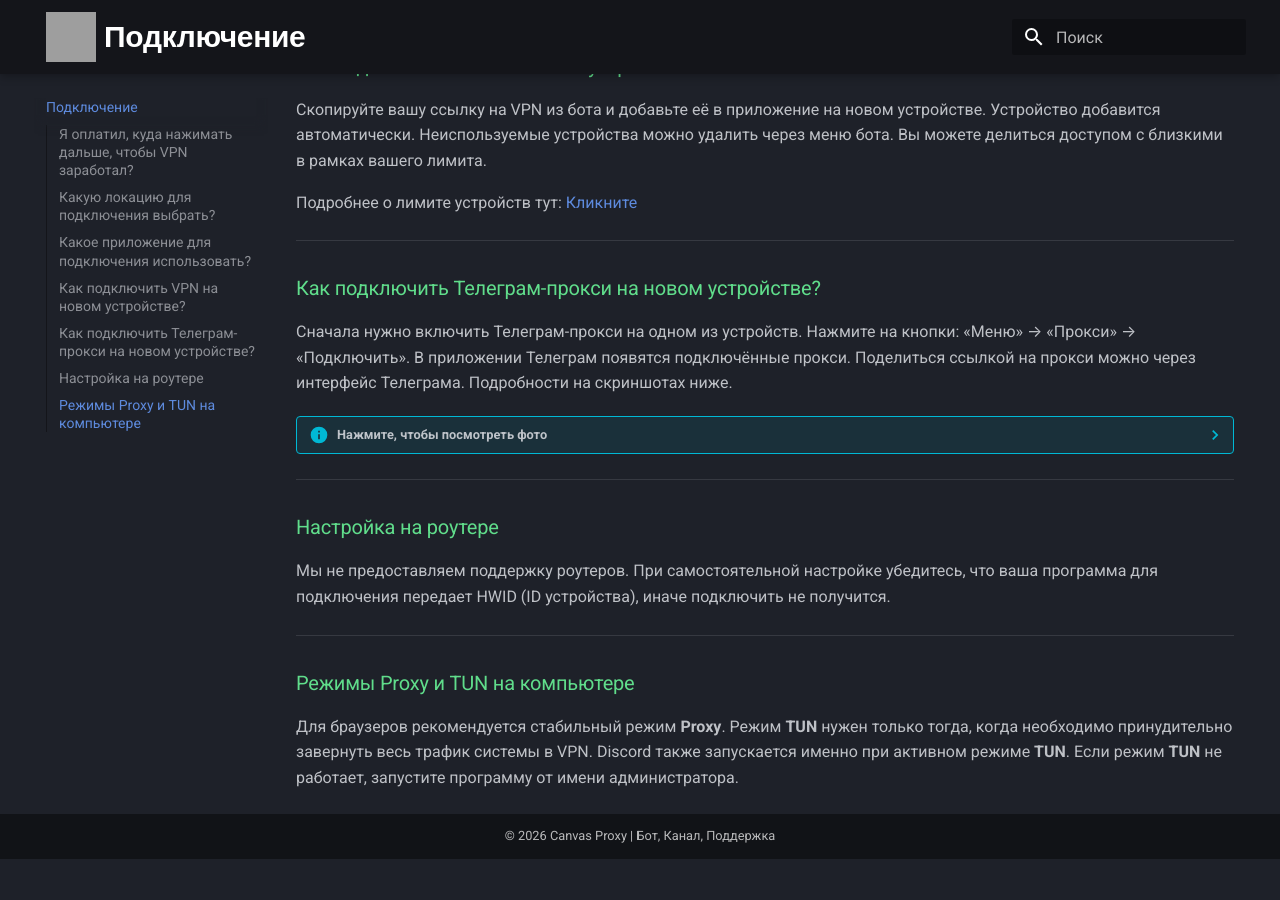
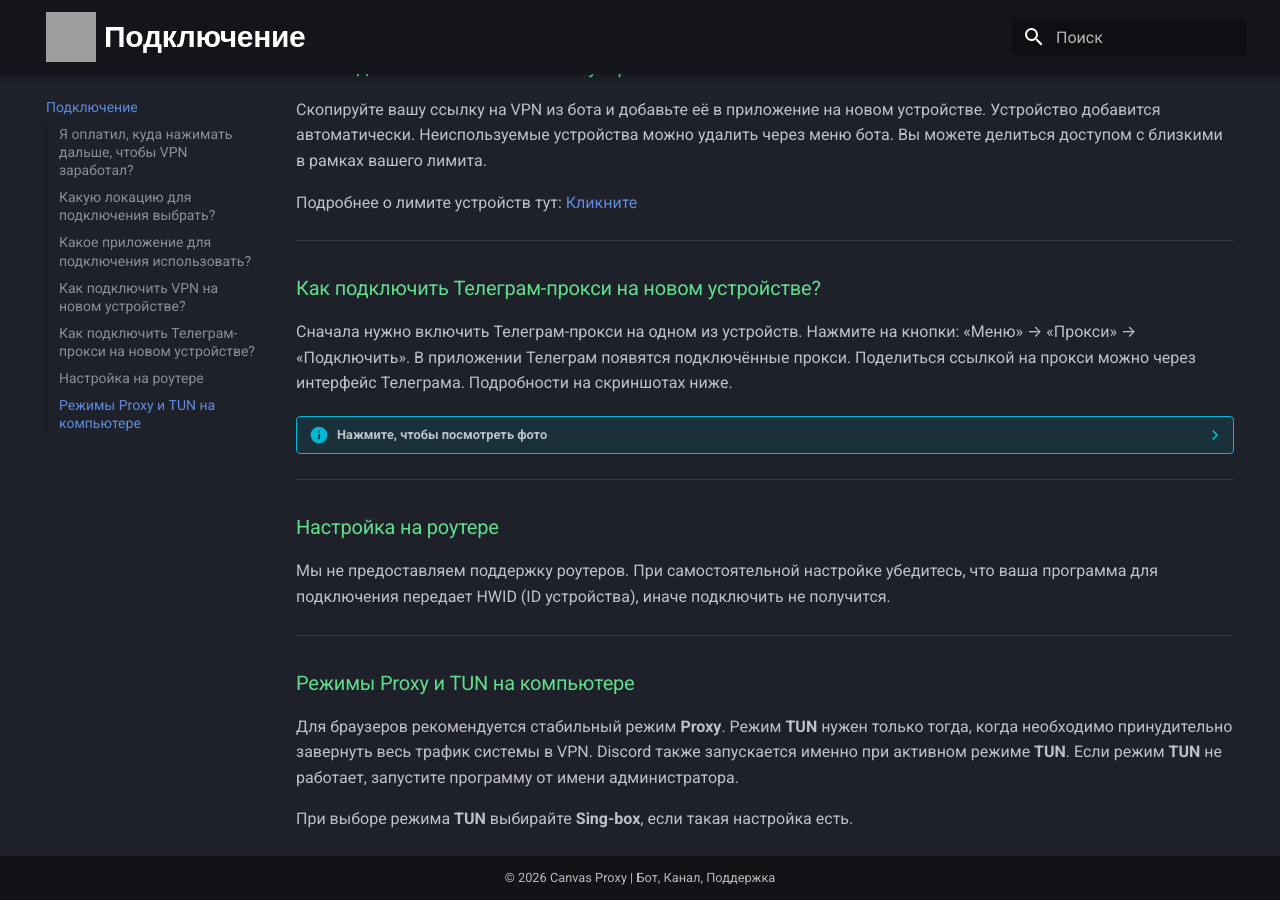
Before and after one commit to CanvasProxy/wiki, an MkDocs documentation site: the page built from docs/connection.md, in a window 1280 px wide and 900 px high, scrolled down 826 px. Built offline with MkDocs 1.6.1 and Material for MkDocs 9.7.7, drawn with Linux system fonts in a browser that asks for light colours; before the commit the page ends 1685 px from its top, so only the background shows below that; grey boxes are pictures that could not be loaded.

Commit message:
add text abot tun

```diff
--- a/docs/connection.md
+++ b/docs/connection.md
@@ -82,3 +82,5 @@
 
 ### Режимы Proxy и TUN на компьютере
 Для браузеров рекомендуется стабильный режим **Proxy**. Режим **TUN** нужен только тогда, когда необходимо принудительно завернуть весь трафик системы в VPN. Discord также запускается именно при активном режиме **TUN**. Если режим **TUN** не работает, запустите программу от имени администратора.
+
+При выборе режима **TUN** выбирайте **Sing-box**, если такая настройка есть.
```
